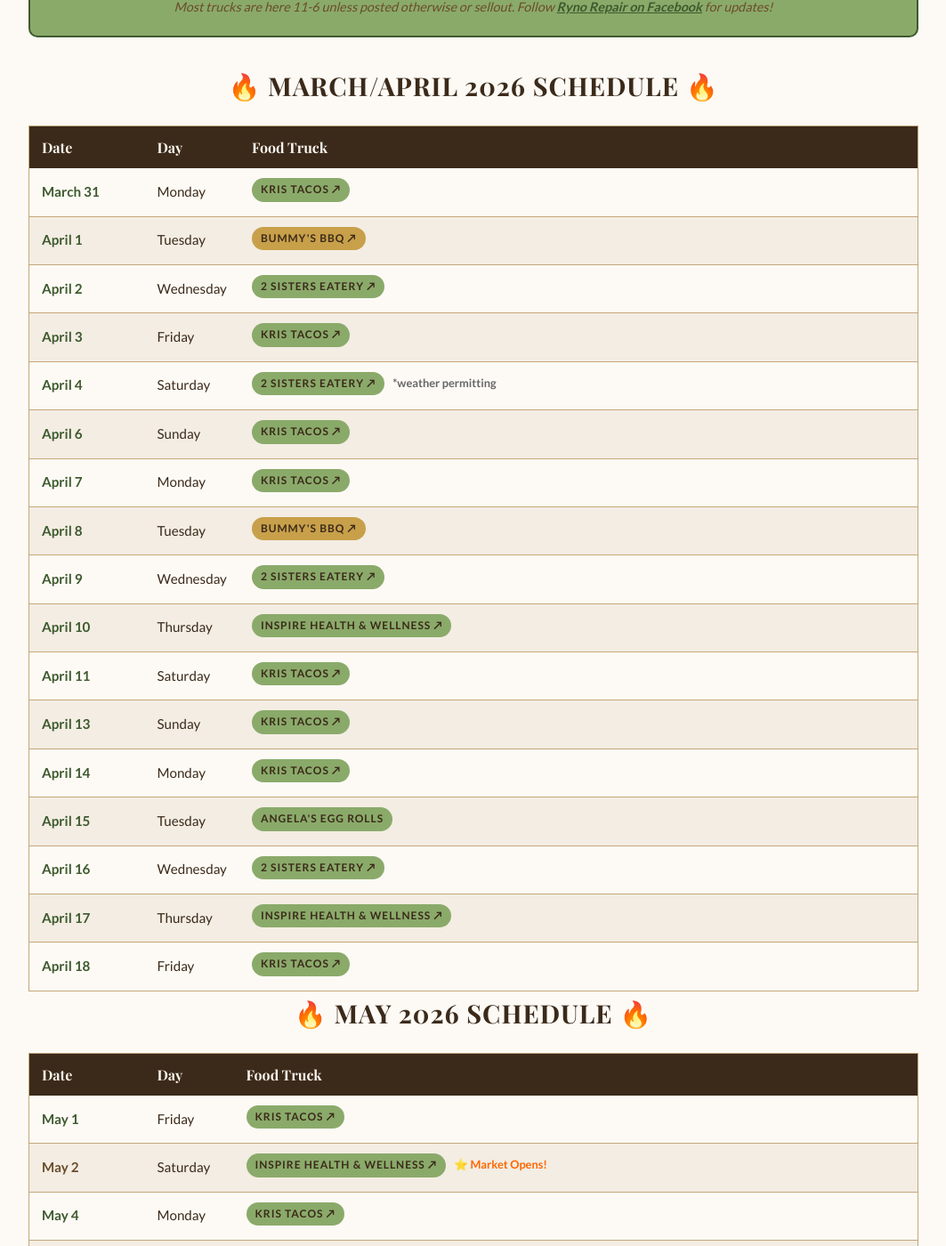
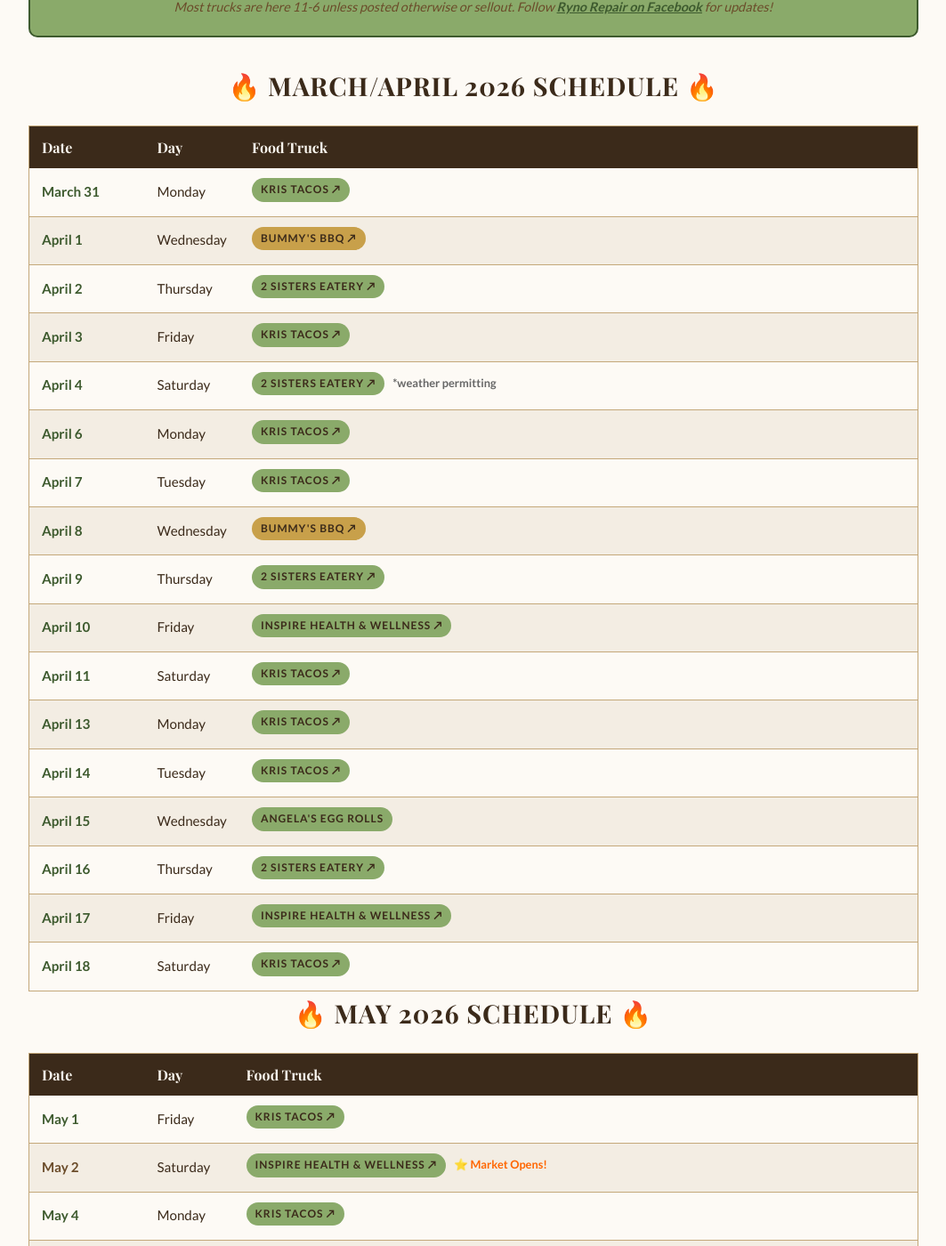
Before and after one commit to blueearthcommunitymarket/blueearthcommunitymarket.github.io, a Jekyll site: the page built from ryno-food-lot/index.html, in a window 1280 px wide and 1400 px high, scrolled down 859 px. Shown: the whole window at 89% size, without its empty margins (108-1171 px from the left). Built offline with Jekyll 4.4.1, drawn with Linux system fonts in a browser that asks for light colours; some web fonts are replaced.

Commit message:
Fix all April date/weekday mismatches per Morgan's audit April 2, 2026
Corrected weekdays for:
- April 1: Tuesday → Wednesday
- April 2: Wednesday → Thursday
- April 6: Sunday → Monday
- April 8: Tuesday → Wednesday
- April 9: Wednesday → Thursday
- April 10: Thursday → Friday
- April 13: Sunday → Monday
- April 14: Monday → Tuesday
- April 15: Tuesday → Wednesday
- April 16: Wednesday → Thursday
- April 17: Thursday → Friday
- April 18: Friday → Saturday

All April dates now accurately reflect correct 2026 weekdays

```diff
--- a/ryno-food-lot/index.html
+++ b/ryno-food-lot/index.html
@@ -233,22 +233,22 @@
             </thead>
             <tbody>
                 <tr><td class="race-date">March 31</td><td>Monday</td><td><span class="tag"><a href="https://www.facebook.com/share/1AquB7sxYj/?mibextid=wwXIfr" target="_blank" rel="noopener" style="color:inherit;text-decoration:none;">Kris Tacos ↗</a></span></td></tr>
-                <tr><td class="race-date">April 1</td><td>Tuesday</td><td><span class="tag tag-gold"><a href="https://www.facebook.com/share/1GXr44CKx8/?mibextid=wwXIfr" target="_blank" rel="noopener" style="color:inherit;text-decoration:none;">Bummy's BBQ ↗</a></span></td></tr>
-                <tr><td class="race-date">April 2</td><td>Wednesday</td><td><span class="tag"><a href="https://www.facebook.com/share/18GUPLUwMf/?mibextid=wwXIfr" target="_blank" rel="noopener" style="color:inherit;text-decoration:none;">2 Sisters Eatery ↗</a></span></td></tr>
+                <tr><td class="race-date">April 1</td><td>Wednesday</td><td><span class="tag tag-gold"><a href="https://www.facebook.com/share/1GXr44CKx8/?mibextid=wwXIfr" target="_blank" rel="noopener" style="color:inherit;text-decoration:none;">Bummy's BBQ ↗</a></span></td></tr>
+                <tr><td class="race-date">April 2</td><td>Thursday</td><td><span class="tag"><a href="https://www.facebook.com/share/18GUPLUwMf/?mibextid=wwXIfr" target="_blank" rel="noopener" style="color:inherit;text-decoration:none;">2 Sisters Eatery ↗</a></span></td></tr>
                 <tr><td class="race-date">April 3</td><td>Friday</td><td><span class="tag"><a href="https://www.facebook.com/share/1AquB7sxYj/?mibextid=wwXIfr" target="_blank" rel="noopener" style="color:inherit;text-decoration:none;">Kris Tacos ↗</a></span></td></tr>
                 <tr><td class="race-date">April 4</td><td>Saturday</td><td><span class="tag"><a href="https://www.facebook.com/share/18GUPLUwMf/?mibextid=wwXIfr" target="_blank" rel="noopener" style="color:inherit;text-decoration:none;">2 Sisters Eatery ↗</a></span> <span style="font-size:0.8rem;color:#666;font-weight:700;">*weather permitting</span></td></tr>
-                <tr><td class="race-date">April 6</td><td>Sunday</td><td><span class="tag"><a href="https://www.facebook.com/share/1AquB7sxYj/?mibextid=wwXIfr" target="_blank" rel="noopener" style="color:inherit;text-decoration:none;">Kris Tacos ↗</a></span></td></tr>
-                <tr><td class="race-date">April 7</td><td>Monday</td><td><span class="tag"><a href="https://www.facebook.com/share/1AquB7sxYj/?mibextid=wwXIfr" target="_blank" rel="noopener" style="color:inherit;text-decoration:none;">Kris Tacos ↗</a></span></td></tr>
-                <tr><td class="race-date">April 8</td><td>Tuesday</td><td><span class="tag tag-gold"><a href="https://www.facebook.com/share/1GXr44CKx8/?mibextid=wwXIfr" target="_blank" rel="noopener" style="color:inherit;text-decoration:none;">Bummy's BBQ ↗</a></span></td></tr>
-                <tr><td class="race-date">April 9</td><td>Wednesday</td><td><span class="tag"><a href="https://www.facebook.com/share/18GUPLUwMf/?mibextid=wwXIfr" target="_blank" rel="noopener" style="color:inherit;text-decoration:none;">2 Sisters Eatery ↗</a></span></td></tr>
-                <tr><td class="race-date">April 10</td><td>Thursday</td><td><span class="tag"><a href="https://www.facebook.com/share/1C8aaBfsJr/?mibextid=wwXIfr" target="_blank" rel="noopener" style="color:inherit;text-decoration:none;">Inspire Health &amp; Wellness ↗</a></span></td></tr>
+                <tr><td class="race-date">April 6</td><td>Monday</td><td><span class="tag"><a href="https://www.facebook.com/share/1AquB7sxYj/?mibextid=wwXIfr" target="_blank" rel="noopener" style="color:inherit;text-decoration:none;">Kris Tacos ↗</a></span></td></tr>
+                <tr><td class="race-date">April 7</td><td>Tuesday</td><td><span class="tag"><a href="https://www.facebook.com/share/1AquB7sxYj/?mibextid=wwXIfr" target="_blank" rel="noopener" style="color:inherit;text-decoration:none;">Kris Tacos ↗</a></span></td></tr>
+                <tr><td class="race-date">April 8</td><td>Wednesday</td><td><span class="tag tag-gold"><a href="https://www.facebook.com/share/1GXr44CKx8/?mibextid=wwXIfr" target="_blank" rel="noopener" style="color:inherit;text-decoration:none;">Bummy's BBQ ↗</a></span></td></tr>
+                <tr><td class="race-date">April 9</td><td>Thursday</td><td><span class="tag"><a href="https://www.facebook.com/share/18GUPLUwMf/?mibextid=wwXIfr" target="_blank" rel="noopener" style="color:inherit;text-decoration:none;">2 Sisters Eatery ↗</a></span></td></tr>
+                <tr><td class="race-date">April 10</td><td>Friday</td><td><span class="tag"><a href="https://www.facebook.com/share/1C8aaBfsJr/?mibextid=wwXIfr" target="_blank" rel="noopener" style="color:inherit;text-decoration:none;">Inspire Health &amp; Wellness ↗</a></span></td></tr>
                 <tr><td class="race-date">April 11</td><td>Saturday</td><td><span class="tag"><a href="https://www.facebook.com/share/1AquB7sxYj/?mibextid=wwXIfr" target="_blank" rel="noopener" style="color:inherit;text-decoration:none;">Kris Tacos ↗</a></span></td></tr>
-                <tr><td class="race-date">April 13</td><td>Sunday</td><td><span class="tag"><a href="https://www.facebook.com/share/1AquB7sxYj/?mibextid=wwXIfr" target="_blank" rel="noopener" style="color:inherit;text-decoration:none;">Kris Tacos ↗</a></span></td></tr>
-                <tr><td class="race-date">April 14</td><td>Monday</td><td><span class="tag"><a href="https://www.facebook.com/share/1AquB7sxYj/?mibextid=wwXIfr" target="_blank" rel="noopener" style="color:inherit;text-decoration:none;">Kris Tacos ↗</a></span></td></tr>
-                <tr><td class="race-date">April 15</td><td>Tuesday</td><td><span class="tag">Angela's Egg Rolls</span></td></tr>
-                <tr><td class="race-date">April 16</td><td>Wednesday</td><td><span class="tag"><a href="https://www.facebook.com/share/18GUPLUwMf/?mibextid=wwXIfr" target="_blank" rel="noopener" style="color:inherit;text-decoration:none;">2 Sisters Eatery ↗</a></span></td></tr>
-                <tr><td class="race-date">April 17</td><td>Thursday</td><td><span class="tag"><a href="https://www.facebook.com/share/1C8aaBfsJr/?mibextid=wwXIfr" target="_blank" rel="noopener" style="color:inherit;text-decoration:none;">Inspire Health &amp; Wellness ↗</a></span></td></tr>
-                <tr><td class="race-date">April 18</td><td>Friday</td><td><span class="tag"><a href="https://www.facebook.com/share/1AquB7sxYj/?mibextid=wwXIfr" target="_blank" rel="noopener" style="color:inherit;text-decoration:none;">Kris Tacos ↗</a></span></td></tr>
+                <tr><td class="race-date">April 13</td><td>Monday</td><td><span class="tag"><a href="https://www.facebook.com/share/1AquB7sxYj/?mibextid=wwXIfr" target="_blank" rel="noopener" style="color:inherit;text-decoration:none;">Kris Tacos ↗</a></span></td></tr>
+                <tr><td class="race-date">April 14</td><td>Tuesday</td><td><span class="tag"><a href="https://www.facebook.com/share/1AquB7sxYj/?mibextid=wwXIfr" target="_blank" rel="noopener" style="color:inherit;text-decoration:none;">Kris Tacos ↗</a></span></td></tr>
+                <tr><td class="race-date">April 15</td><td>Wednesday</td><td><span class="tag">Angela's Egg Rolls</span></td></tr>
+                <tr><td class="race-date">April 16</td><td>Thursday</td><td><span class="tag"><a href="https://www.facebook.com/share/18GUPLUwMf/?mibextid=wwXIfr" target="_blank" rel="noopener" style="color:inherit;text-decoration:none;">2 Sisters Eatery ↗</a></span></td></tr>
+                <tr><td class="race-date">April 17</td><td>Friday</td><td><span class="tag"><a href="https://www.facebook.com/share/1C8aaBfsJr/?mibextid=wwXIfr" target="_blank" rel="noopener" style="color:inherit;text-decoration:none;">Inspire Health &amp; Wellness ↗</a></span></td></tr>
+                <tr><td class="race-date">April 18</td><td>Saturday</td><td><span class="tag"><a href="https://www.facebook.com/share/1AquB7sxYj/?mibextid=wwXIfr" target="_blank" rel="noopener" style="color:inherit;text-decoration:none;">Kris Tacos ↗</a></span></td></tr>
             </tbody>
         </table>
 
```
